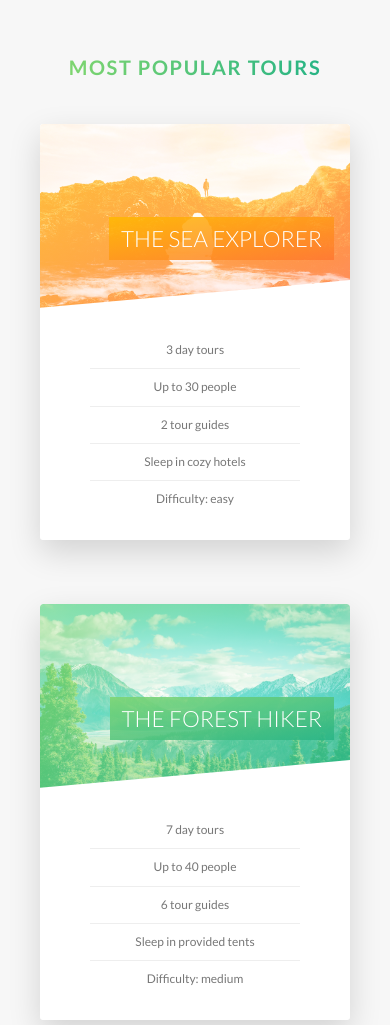
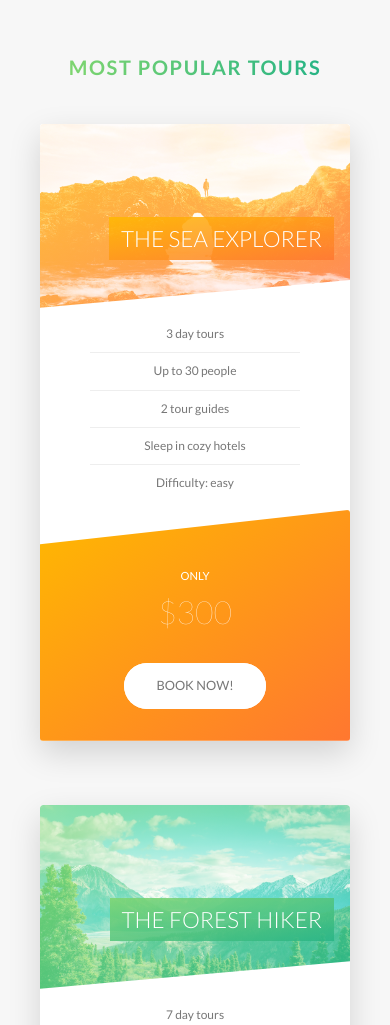
Before and after one commit to kotekirkitadze/natours-project, a website: page index.html in a window 390 px wide. Shown: the part 2620-3645 px from the top of the page. Drawn offline with Linux system fonts and the light colour scheme.

Commit message:
media queries for cards done

```diff
--- a/sass/components/_card.scss
+++ b/sass/components/_card.scss
@@ -180,4 +180,49 @@
 		font-size: 6rem;
 		font-weight: 100;
 	}
+
+	@include respond(tab-port) {
+		// Functionality
+
+		height: auto;
+		border-radius: 3px;
+		background-color: $color-white;
+		box-shadow: 0 1.5rem 4rem rgba($color-black, 0.15);
+
+		&__side {
+			height: auto;
+			position: relative;
+			box-shadow: none;
+			&--back {
+				transform: rotateY(0);
+				clip-path: polygon(0% 15%, 100% 0%, 100% 100%, 0% 100%);
+			}
+		}
+
+		&:hover &__side--front {
+			transform: rotateY(0);
+		}
+
+		&__details {
+			padding: 1rem 3rem;
+		}
+
+		// Back side styling
+		&__cta {
+			position: relative;
+			top: 0;
+			left: 0;
+			transform: translate(0);
+			width: 100%;
+			padding: 7rem 4rem 4rem 4rem;
+		}
+
+		&__price-box {
+			margin-bottom: 3rem;
+		}
+
+		&__price-value {
+			font-size: 4rem;
+		}
+	}
 }
```
Also changed, not shown: css/style.css.
